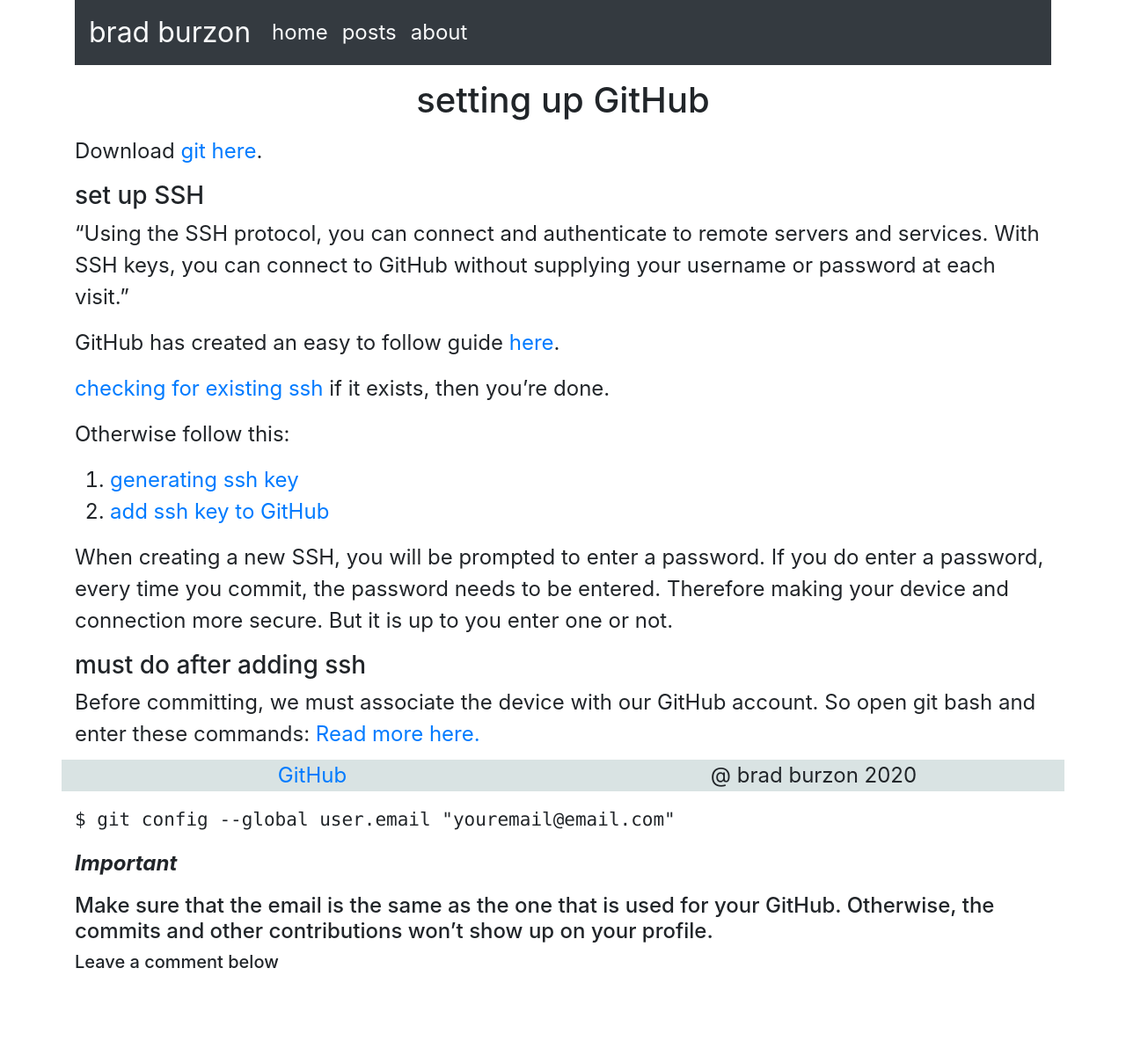
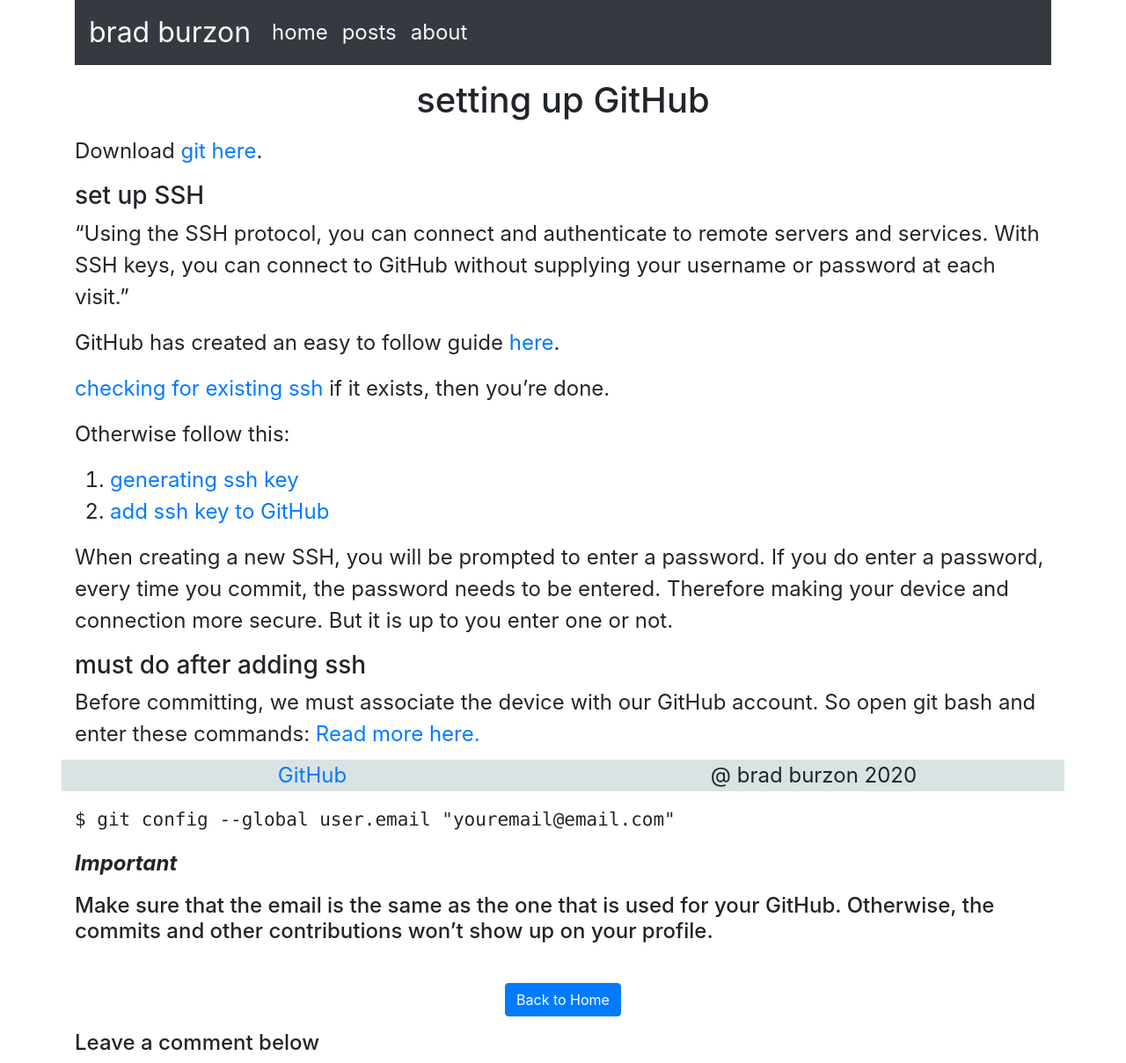
Before and after one commit to bradburzon/BradBurzon, a Jekyll site: the page built from _posts/2020-01-30-setting-up-github.md, in a window 1280 px wide. Shown: the whole page at 88% size. Built offline with Jekyll 4.4.1, drawn with Linux system fonts in a browser that asks for light colours; nearby versions of some CDN libraries; comment, search, counter and statistics services are not loaded; before the commit the page ends 1186 px from its top, so only the background shows below that.

Commit message:
included a homepage button for mobile navigation

```diff
--- a/_includes/disqus.html
+++ b/_includes/disqus.html
@@ -1,4 +1,8 @@
-
+<div class=".d-block .d-sm-none">
+    <!--For mobile navigation after reading long blog-->
+ <p align="center"> <a class="btn btn-primary" href="https://bradburzon.com">Back to Home</a></p>
+</div>
+<h4> Leave a comment below</h4>
 <div id="disqus_thread"></div>
 <script>
 
@@ -17,5 +21,4 @@
 (d.head || d.body).appendChild(s);
 })();
 </script>
-<br >
 <noscript>Please enable JavaScript to view the <a href="https://disqus.com/?ref_noscript">comments powered by Disqus.</a></noscript>
```
Also changed, not shown: _posts/2020-01-28-first-post.md (+0 -4 lines), _posts/2020-01-30-setting-up-github.md (+0 -1 lines).
